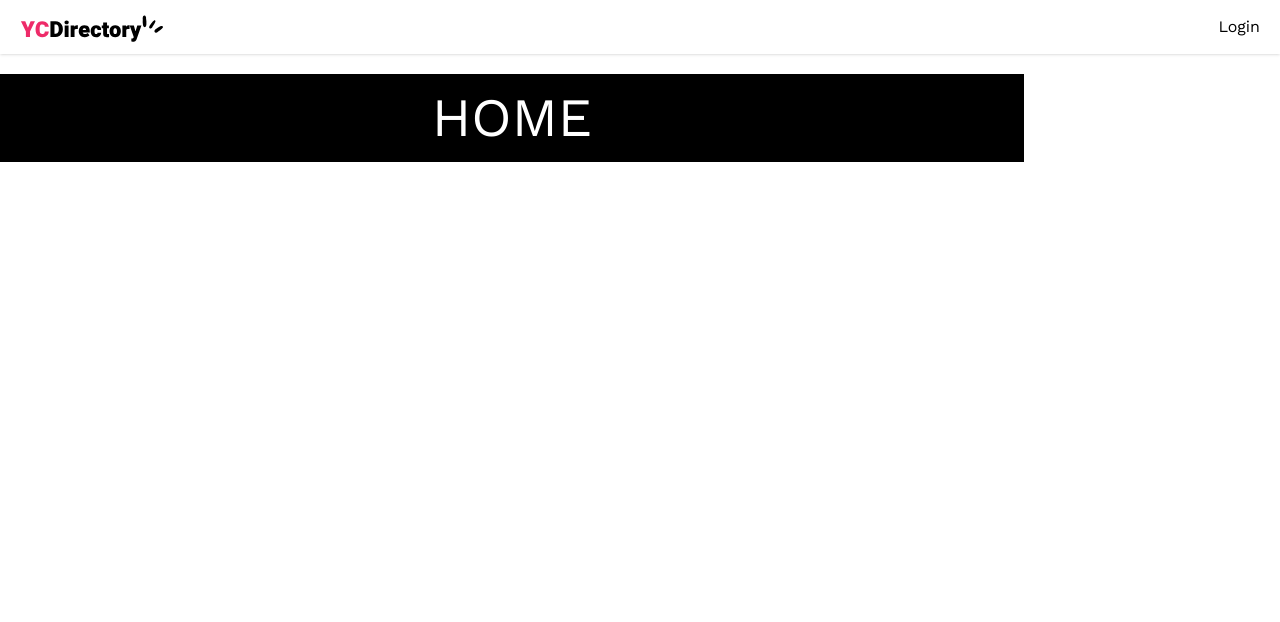
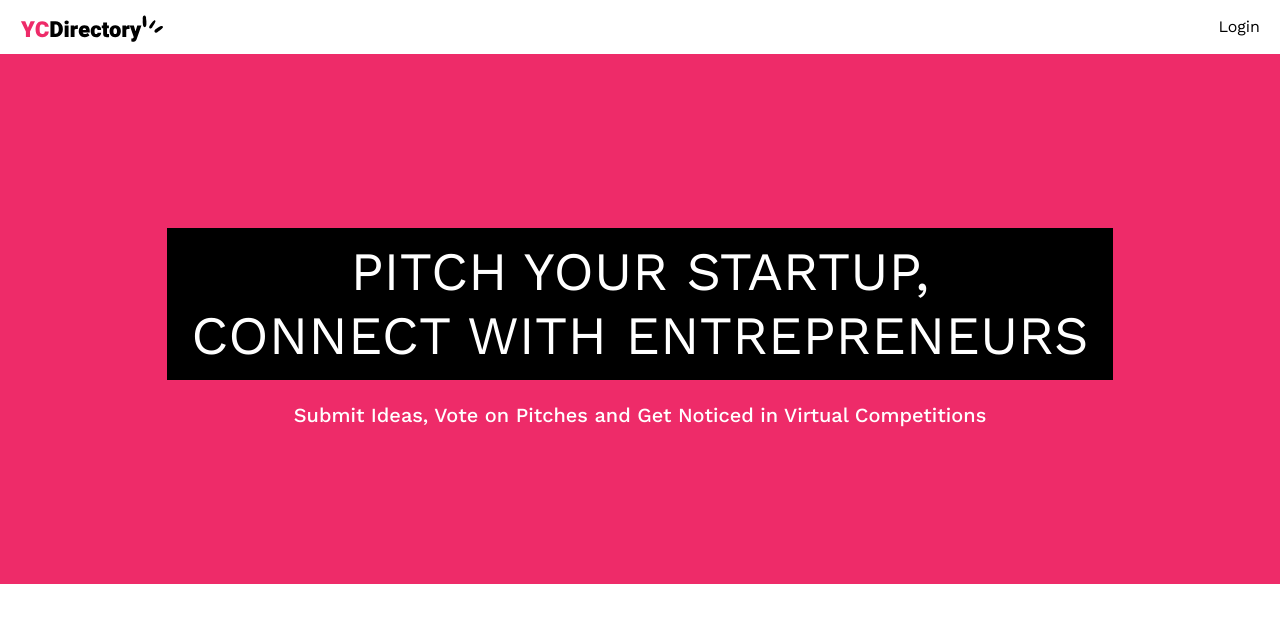
Before and after one commit to abhiroop43/yc-directory, a Next.js app: page / in a window 1280 px wide. Shown: the top 622 px of the page. Built offline with nearby package versions, Linux system fonts and the light colour scheme; no server answers.

Commit message:
feat: added header patterns
Signed-off-by: Abhiroop Santra <abhiroop43@users.noreply.github.com>

```diff
--- a/app/(root)/page.tsx
+++ b/app/(root)/page.tsx
@@ -1,9 +1,14 @@
 export default function Home() {
     return (
         <>
-            <h1 className="heading">
-                Home
-            </h1>
+            <section className="pink_container">
+                <h1 className="heading">
+                    Pitch your startup, <br/> Connect with entrepreneurs
+                </h1>
+                <p className="sub-heading !max-w-3xl">
+                    Submit Ideas, Vote on Pitches and Get Noticed in Virtual Competitions
+                </p>
+            </section>
         </>
     );
 }
--- a/app/globals.css
+++ b/app/globals.css
@@ -27,6 +27,21 @@
 
     /* Border radius */
     --radius: 0.5rem;
+}
+
+@utility pattern {
+    background-image: linear-gradient(to right,
+    transparent 49.5%,
+    rgba(251, 232, 67, 0.2) 49.5%,
+    rgba(251, 232, 67, 0.6) 50.5%,
+    transparent 50.5%);
+    background-size: 5% 100%;
+    background-position: center;
+    background-repeat: repeat-x;
+}
+
+@utility tag-tri {
+    @apply before:content-[''] before:absolute before:top-2 before:left-2 before:border-t-[10px] before:border-t-black before:border-r-[10px] before:border-r-transparent after:content-[''] after:absolute after:bottom-2 after:right-2 after:border-b-[10px] after:border-b-black after:border-l-[10px] after:border-l-transparent;
 }
 
 @layer base {
@@ -226,20 +241,6 @@
 
 }
 
-@utility pattern {
-    background-image: linear-gradient(to right,
-    transparent 49.5%,
-    rgba(251, 232, 67, 0.2) 49.5%,
-    rgba(251, 232, 67, 0.6) 50.5%,
-    transparent 50.5%);
-    background-size: 5% 100%;
-    background-position: center;
-    background-repeat: repeat-x;
-}
-
-@utility tag-tri {
-    @apply before:content-[''] before:absolute before:top-2 before:left-2 before:border-t-[10px] before:border-t-black before:border-r-[10px] before:border-r-transparent after:content-[''] after:absolute after:bottom-2 after:right-2 after:border-b-[10px] after:border-b-black after:border-l-[10px] after:border-l-transparent;
-}
 
 .w-md-editor-toolbar {
     padding: 10px !important;
```
